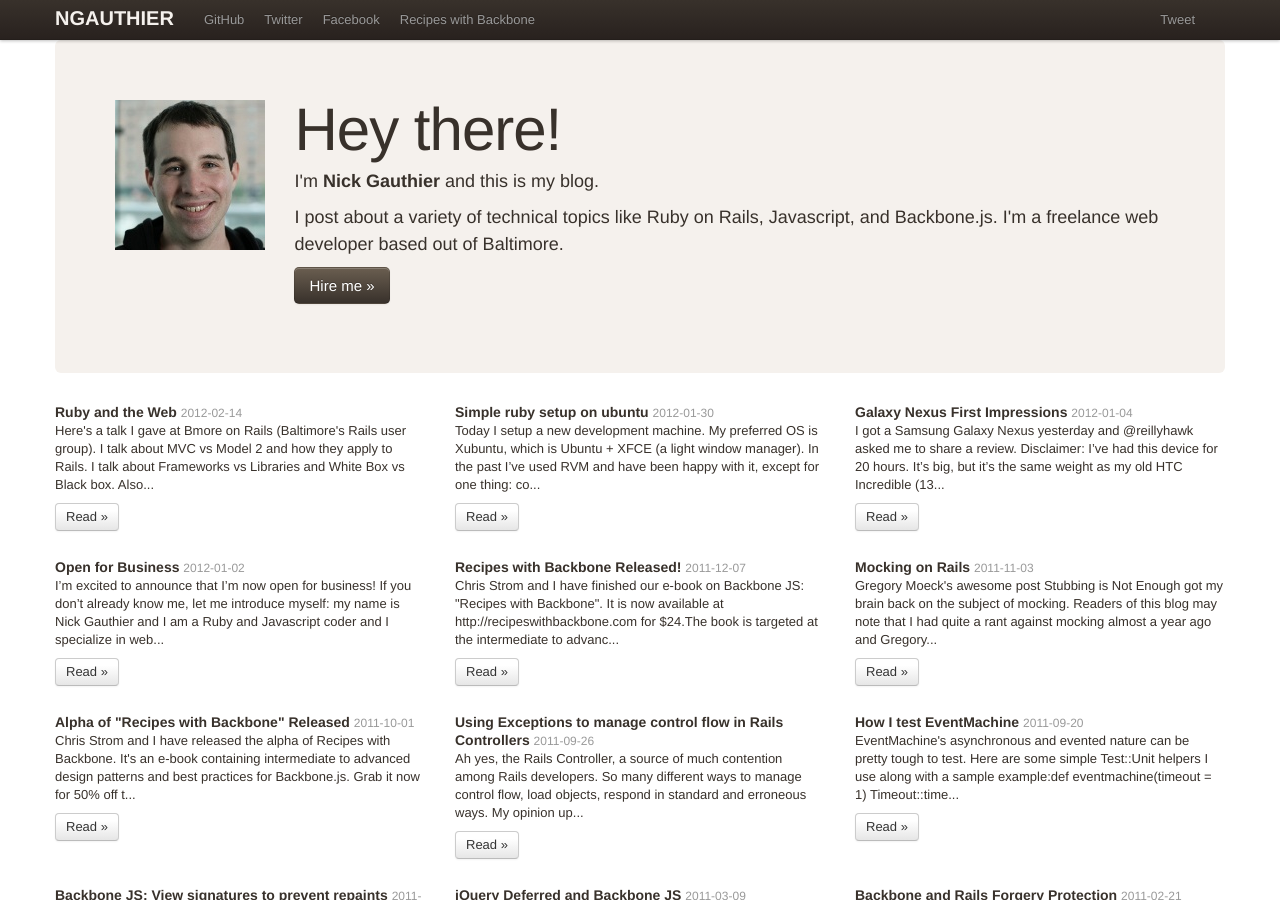
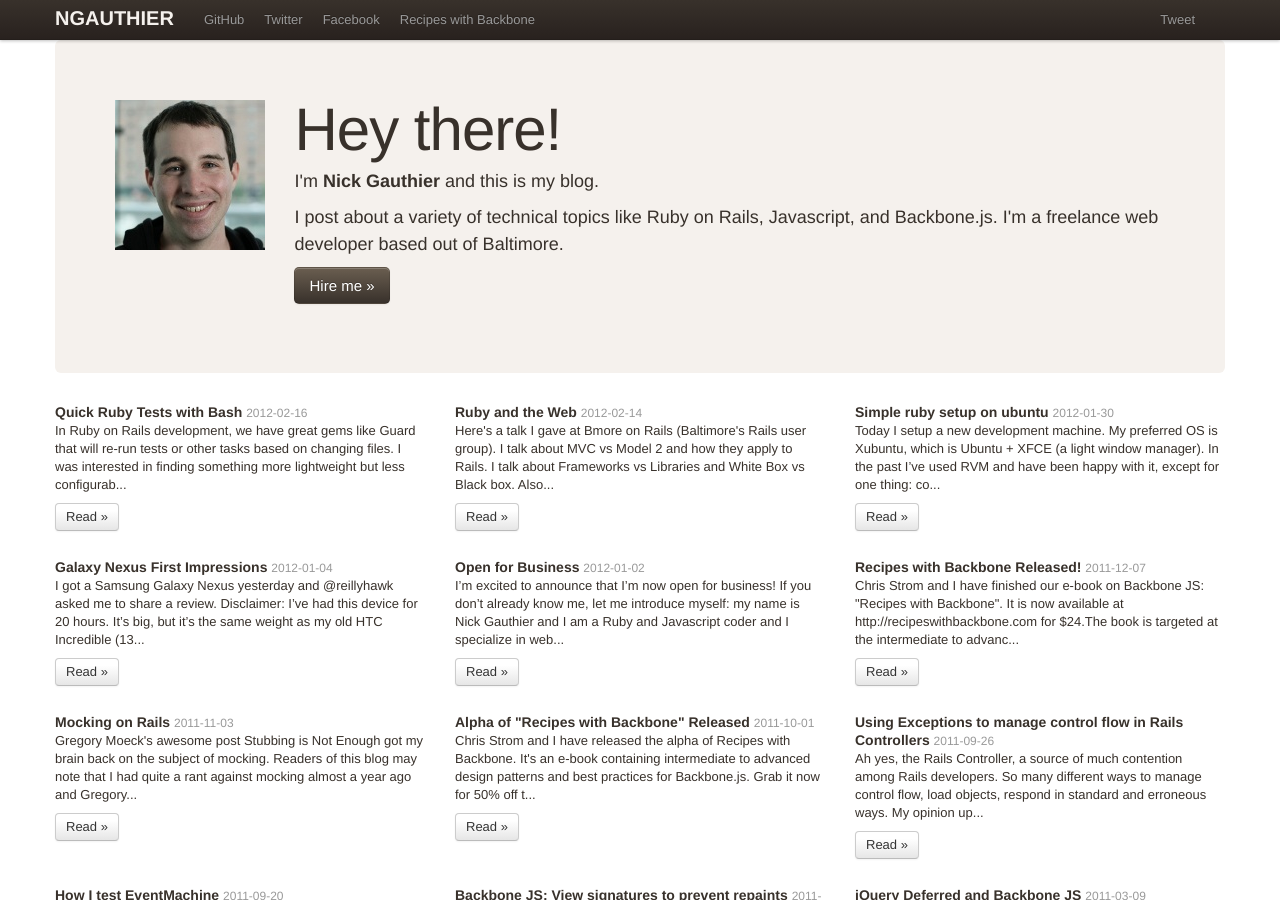
Before and after one commit to ngauthier/ngauthier.github.com, a Jekyll site: the page built from index.html, in a window 1280 px wide and 900 px high. Built offline with Jekyll 4.4.1, drawn with Linux system fonts in a browser that asks for light colours; Markdown is read by kramdown in place of the engine named in the settings; comment, search, counter and statistics services are not loaded; some of the changed lines change nothing that is shown.

Commit message:
quick ruby tests with bash

```diff
--- a/_config.yml
+++ b/_config.yml
@@ -1 +1,2 @@
 permalink: /:year/:month/:title.html
+markdown: rdiscount
--- /dev/null
+++ b/_posts/2012-02-16-quick-tests-with-bash.md
@@ -0,0 +1,145 @@
+---
+layout: post
+title: Quick Ruby Tests with Bash
+date: 2012-02-16
+---
+
+In Ruby on Rails development, we have great gems like [Guard](https://github.com/guard/guard) that will re-run tests or other tasks based on changing files. I was interested in finding something more lightweight but less configurable and flexible that I could use on smaller projects.
+
+I ended up writing this quick bash script that I put on my path called `live`:
+
+<pre class='prettyprint'>
+#/usr/bin/env sh
+# Usage "live command"
+clear
+$*
+while inotifywait -qr -e close_write *; do clear; $*; done
+</pre>
+
+This script takes a command as an argument and re-runs the command whenever any file in the current directory changes. So, you can simply re-run the tests of a project by running `live rake`. Or, you could re-output a project directory with `live tree`. It's like `watch` except evented on write changes.
+
+The next thing I noticed while using this on larger (rails) projects is that project boot is slow and the tests run in different groups that each boot the environment.
+
+Note the raw time it takes to run the project's tests:
+<pre class='prettyprint'>
+$ time rake
+Loaded suite /home/nick/workspace/giftsmart/.bundle/gems/ruby/1.9.1/gems/rake-0.9.2.2/lib/rake/rake_test_loader
+Started
+....
+Finished in 0.588015 seconds.
+
+4 tests, 30 assertions, 0 failures, 0 errors, 0 skips
+
+Test run options: --seed 54473
+Loaded suite /home/nick/workspace/giftsmart/.bundle/gems/ruby/1.9.1/gems/rake-0.9.2.2/lib/rake/rake_test_loader
+Started
+...............
+Finished in 3.679384 seconds.
+
+15 tests, 77 assertions, 0 failures, 0 errors, 0 skips
+
+Test run options: --seed 45532
+
+real  0m41.495s
+user  0m38.502s
+sys   0m1.928s
+</pre>
+
+Seriously?! 41.5 seconds to run just over 4 seconds worth of tests? [WAT?](https://www.destroyallsoftware.com/talks/wat) And this is using ruby-1.9.3-falcon!
+
+So, my first step was to merge the environments and optionally skip `db:reset`:
+
+<pre class='prettyprint'>
+# lib/tasks/testing.rake
+namespace :test do
+  desc 'Run tests quickly by merging all types and not resetting db'
+  Rake::TestTask.new('fast') do |t|
+    t.libs << 'test'
+    t.pattern = "test/**/*_test.rb"
+  end
+
+  namespace :fast do
+    desc 'Run tests quickly, but also reset db'
+    task :db => ['db:test:prepare', 'test:fast']
+  end
+end
+</pre>
+
+This provides `rake test:fast:db` which reset the db and runs the tasks merged as one, and `rake test:fast` which merges the tasks and doesn't reset the db. Here's the result:
+
+<pre class='prettyprint'>
+$ time rake test:fast:db
+Loaded suite /home/nick/workspace/giftsmart/.bundle/gems/ruby/1.9.1/gems/rake-0.9.2.2/lib/rake/rake_test_loader
+Started
+...................
+Finished in 3.752755 seconds.
+
+19 tests, 107 assertions, 0 failures, 0 errors, 0 skips
+
+Test run options: --seed 57655
+
+real  0m28.430s
+user  0m26.138s
+sys   0m1.216s
+</pre>
+
+OK, that's a 46% improvement. Now, without the db:
+
+<pre class='prettyprint'>
+$ time rake test:fast
+Loaded suite /home/nick/workspace/giftsmart/.bundle/gems/ruby/1.9.1/gems/rake-0.9.2.2/lib/rake/rake_test_loader
+Started
+...................
+Finished in 3.790390 seconds.
+
+19 tests, 107 assertions, 0 failures, 0 errors, 0 skips
+
+Test run options: --seed 53405
+
+real  0m21.623s
+user  0m20.525s
+sys   0m1.020s
+</pre>
+
+Better, a 92% improvement! But it's still 3.8 seconds worth of test at 21.6 seconds. Lame.
+
+Now it's time for drastic measures. When I'm running tests, I see this process:
+
+<pre class='prettyprint'>
+/usr/bin/ruby1.9.1 -Ilib:test /path/to/my/project/.bundle/gems/ruby/1.9.1/gems/rake-0.9.2.2/lib/rake/rake_test_loader.rb test/unit/**/*_test.rb
+</pre>
+
+This is because Rake::TestTask shells out to ruby to keep the environment clean. This works great for projects with minimal boot times. But in my case, I have a much larger Rails boot I have to worry about. This means I'm still booting Rails twice!
+
+So, I made a short ruby script that gives me direct access to the rake test loader for the current project:
+
+<pre class='prettyprint'>
+#!/usr/bin/env sh
+ruby -Ilib:test `bundle list rake`/lib/rake/rake_test_loader.rb $*
+</pre>
+
+Now, here are my results:
+<pre class='prettyprint'>
+$ time rtest test/**/*_test.rb
+Run options:
+
+# Running tests:
+
+...................
+
+Finished tests in 3.070074s, 6.1888 tests/s, 34.8526 assertions/s.
+
+19 tests, 107 assertions, 0 failures, 0 errors, 0 skips
+
+real  0m9.579s
+user  0m9.089s
+sys   0m0.324s
+</pre>
+
+There we go! That's 333% faster! Now the total time to run my tests is 1xRails and 1xTest. This is probably the minimal boot time I could get without keeping the environment hot loaded. The best part is, I can combine my two scripts:
+
+<pre class='prettyprint'>
+$ live time rtest test/**/*_test.rb
+</pre>
+
+Now I have a very fast and minimal live-updating setup written in 4 lines of bash that is portable across projects.
```
